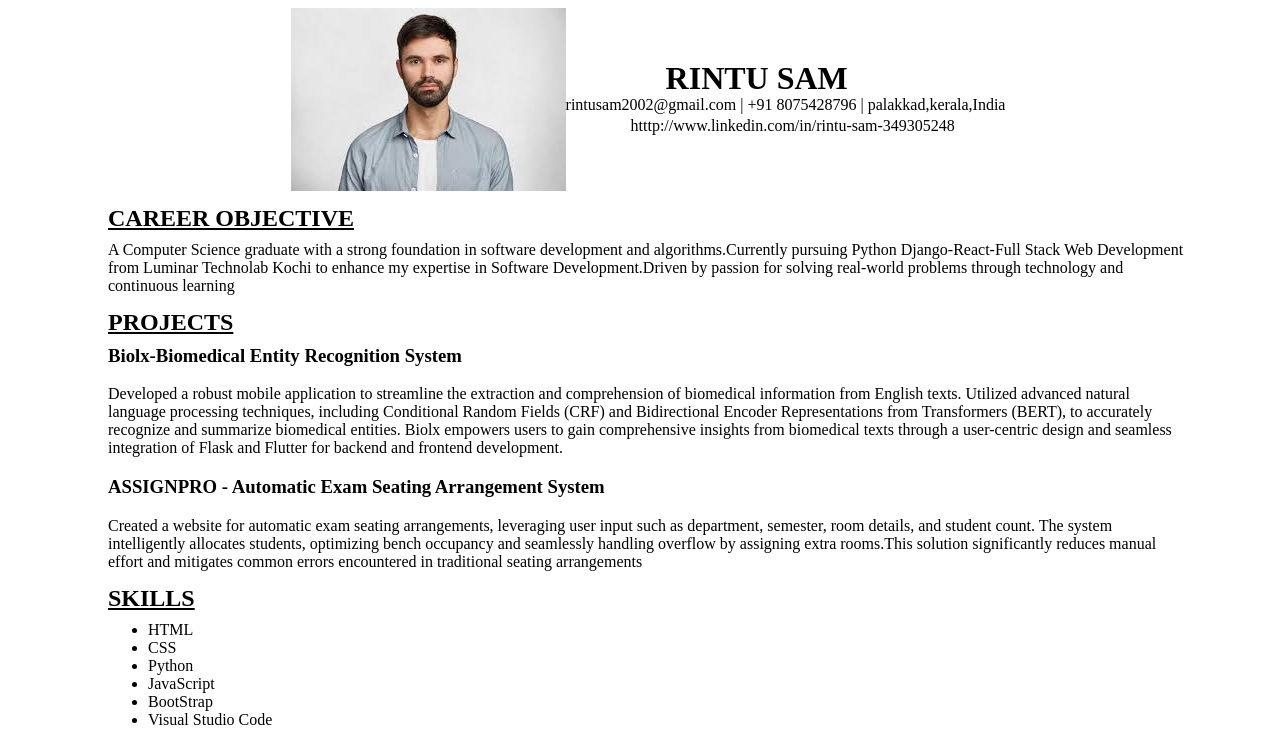
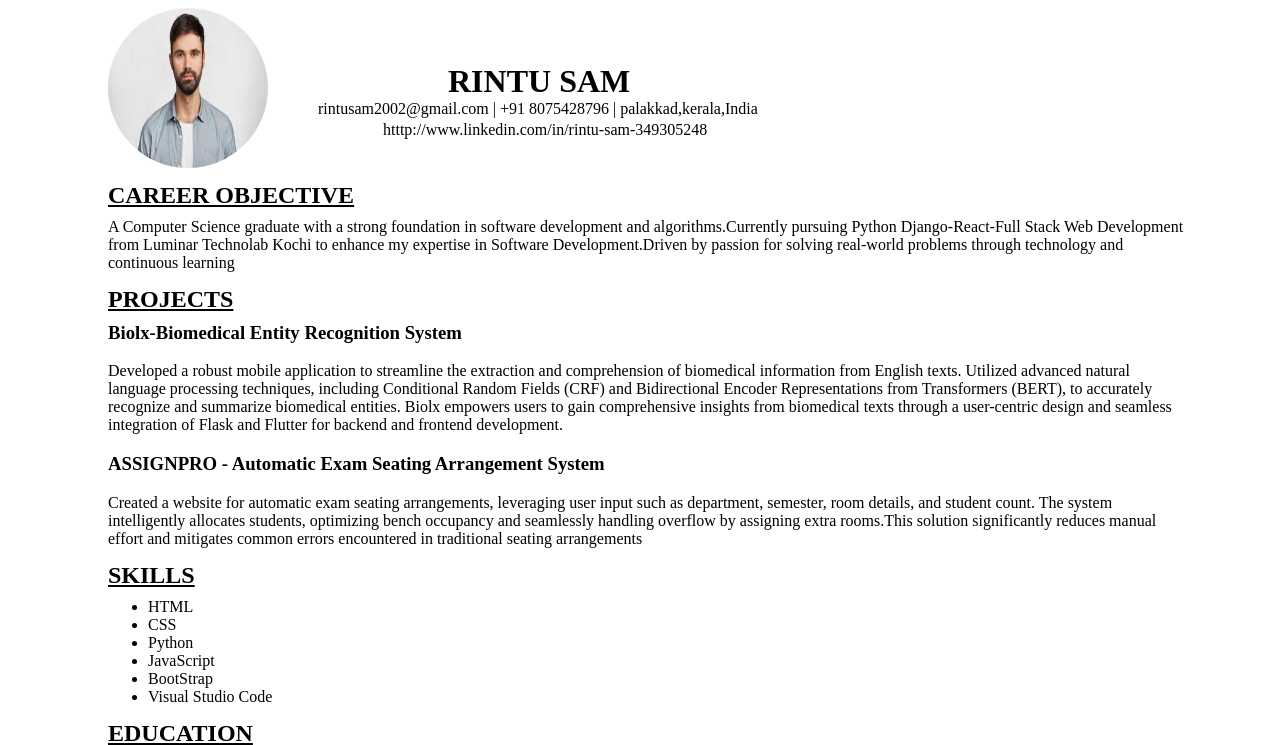
Before and after one commit to Rintusam/CSS-Works, a plain HTML site: page resume2/index.html in a window 1280 px wide. Shown: the top 745 px of the page. Drawn offline with Linux system fonts and the light colour scheme.

Commit message:
CSS_works

```diff
--- a/TASK-2/style.css
+++ b/TASK-2/style.css
@@ -30,6 +30,7 @@
     width: 10vw;
     height:20vh;
 
+
 }
 
 .card-body{
--- a/resume2/style.css
+++ b/resume2/style.css
@@ -18,10 +18,13 @@ body{
     min-width: 50%;
     min-height :70px ;
     display: flex;
-    justify-content: center;
-    align-items: center;
     line-height: 5px;
+    margin-left: 100px;
 
+}
+
+.content{
+    margin-left: 50px;
 }
 .child {
 
@@ -40,7 +43,8 @@ body{
 }
 
 .content>h1{
-    padding-left: 100px;
+    padding-left: 130px;
+    padding-top: 50px;
 }
 .ab>p{
     padding-left: 65px;
@@ -70,7 +74,9 @@ body{
     line-height: 3px;
 }
 
-.child>img{
-    width: 20px;
-    height: 20px;
+.image>img{
+    width: 160px;
+    height: 160px;
+    border-radius: 50%;
+
 }
```
